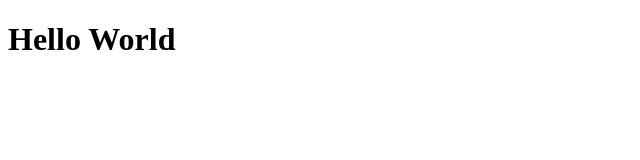
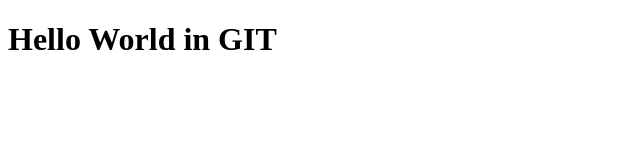
Before and after one commit to deeppatelsp95/webapp, a plain HTML site: page index.html in a window 1280 px wide. Shown: the whole page, without its empty margins (0-640 px from the left). Drawn offline with Linux system fonts and the light colour scheme.

Commit message:
Update index.html
change

```diff
--- a/index.html
+++ b/index.html
@@ -6,6 +6,6 @@
     <title>Home</title>
 </head>
 <body>
-    <h1>Hello World</h1>
+    <h1>Hello World in GIT</h1>
 </body>
 </html>
```
